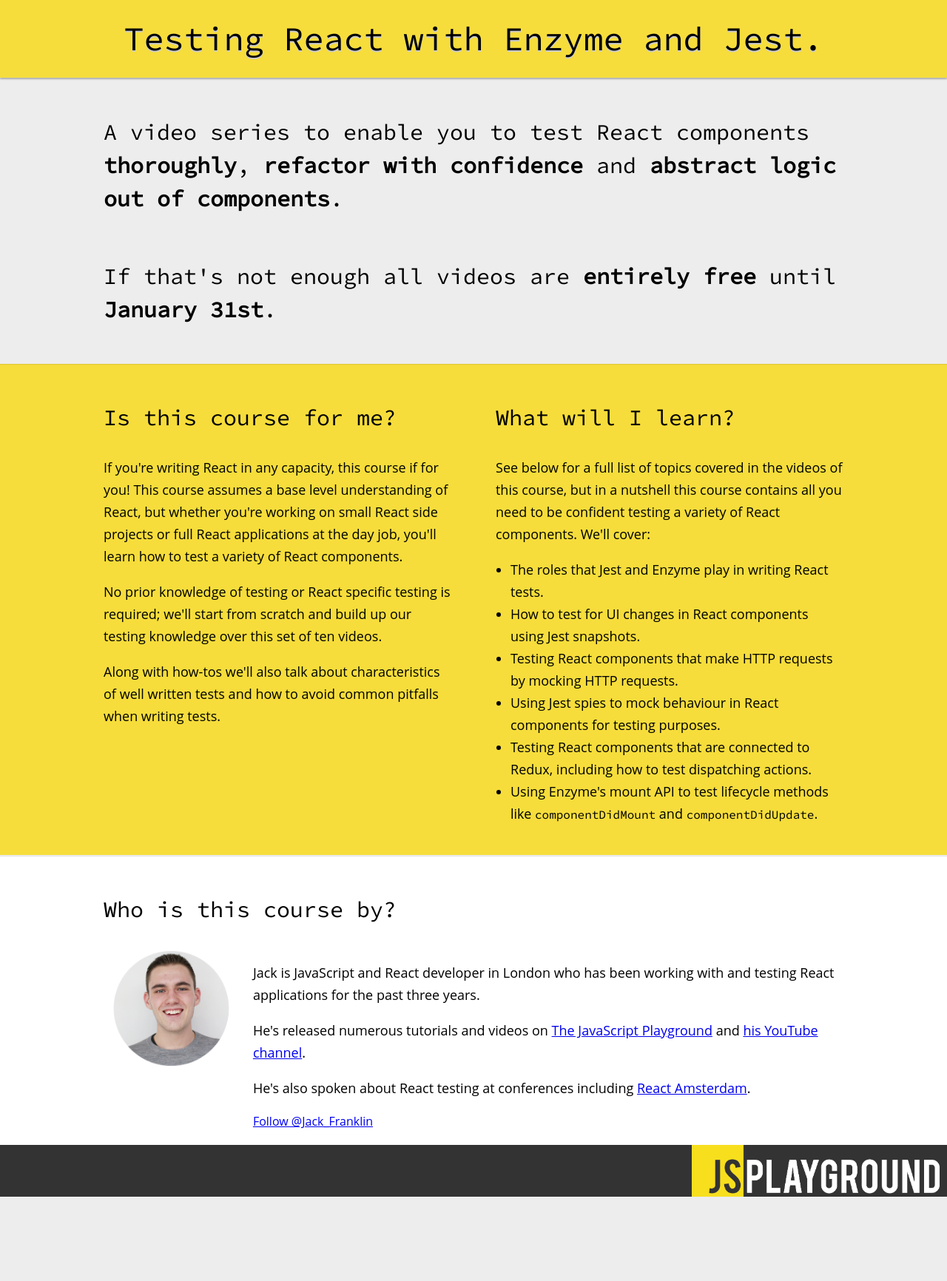
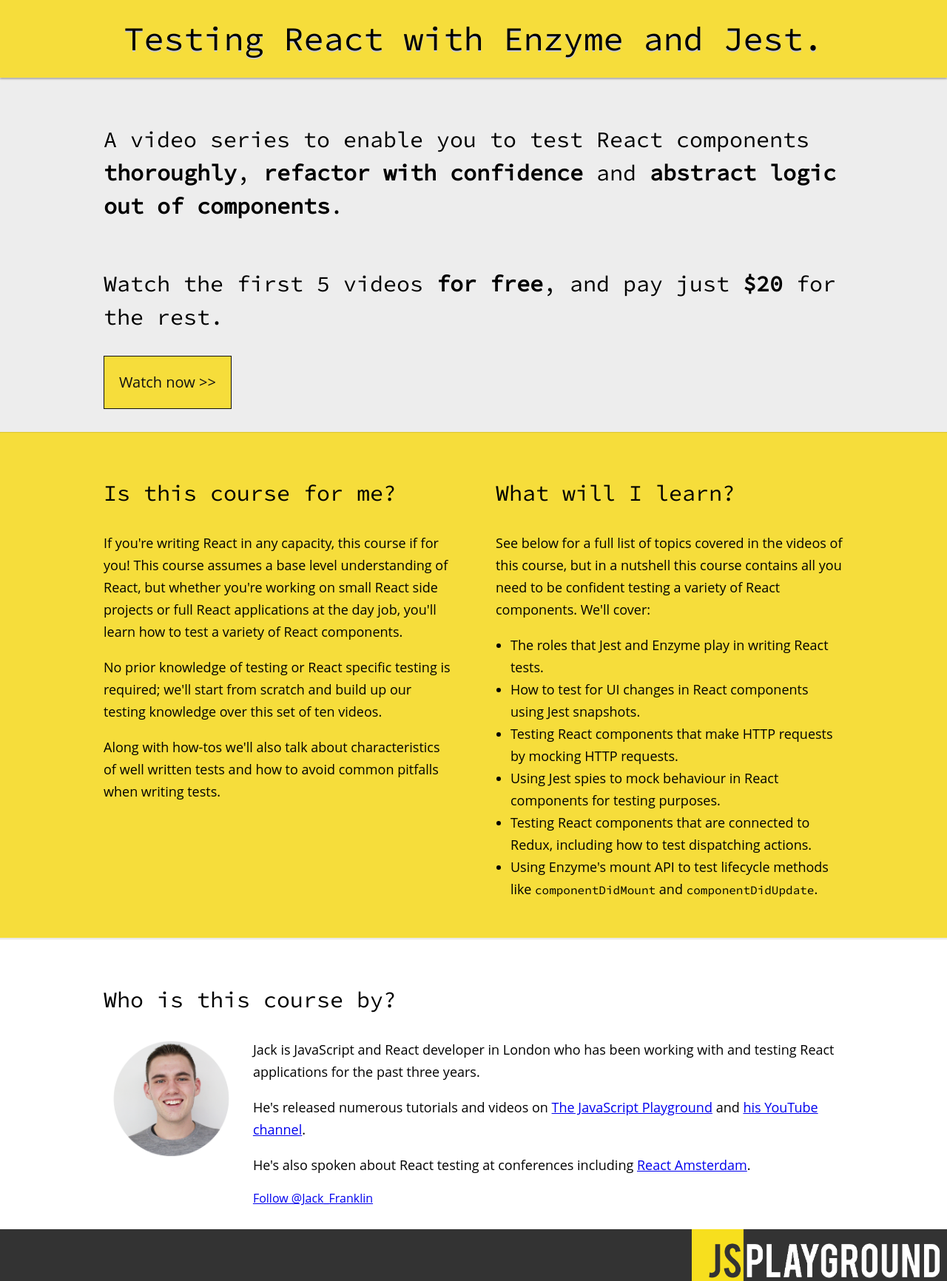
Before and after one commit to jackfranklin/javascriptplayground.com, a Jekyll site: the page built from testing-react-enzyme-jest/index.html, in a window 1280 px wide. Shown: the whole page at 74% size. Built offline with Jekyll 4.4.1, drawn with Linux system fonts in a browser that asks for light colours; comment, search, counter and statistics services are not loaded; before the commit the page ends 1618 px from its top, so only the background shows below that.

Commit message:
more testing site

```diff
--- a/_sass/_testing-react.scss
+++ b/_sass/_testing-react.scss
@@ -9,6 +9,10 @@ body {
   line-height: 1.5;
   background: #ededed;
   margin: 0;
+}
+
+h1 {
+  text-shadow: 0px 2px 0px #ccc;
 }
 
 header {
@@ -43,7 +47,6 @@ header h1 {
   text-align: center;
   margin: 0 auto;
   line-height: 65px;
-  text-shadow: 0px 2px 0px #ccc;
 }
 
 header h3 {
@@ -85,6 +88,7 @@ header h3 {
   justify-content: space-between;
   display: flex;
   flex-wrap: wrap;
+  padding: 10px;
 }
 
 .content-block h3 {
@@ -124,6 +128,27 @@ header h3 {
 
 .about-author-content {
   margin-left: 20px;
+
+  > p:first-of-type {
+    margin-top: 0;
+  }
+}
+
+.get-started,
+.watch-now {
+  padding: 1em;
+  display: inline-block;
+  font-size: 20px;
+  text-decoration: none;
+  color: #111;
+  background: #f6dd3b;
+  border: 1px solid #111;
+  transition: all 0.2s;
+  position: relative;
+
+  &:hover {
+    background: #fff;
+  }
 }
 
 @media screen and (max-width: 799px) {
@@ -132,3 +157,20 @@ header h3 {
     width: 100%;
   }
 }
+
+.videos {
+  .video-container {
+    padding: 20px 0;
+
+    &:nth-of-type(odd) {
+      background: #f6dd3b;
+    }
+  }
+
+  h3 {
+    margin: 0;
+  }
+  img {
+    float: left;
+  }
+}
--- a/testing-react-enzyme-jest/index.html
+++ b/testing-react-enzyme-jest/index.html
@@ -36,7 +36,10 @@ layout: none
     <section class="content-block">
       <div class="container">
         <h3>A video series to enable you to test React components <strong>thoroughly</strong>, <strong>refactor with confidence</strong> and <strong>abstract logic out of components</strong>.</h3>
-        <h3>If that's not enough all videos are <strong>entirely free</strong> until <strong>January 31st</strong>.</h3>
+
+        <h3>Watch the first 5 videos <strong>for free</strong>, and pay just <strong>$20</strong> for the rest.</h3>
+
+        <a href="watch/" class="get-started">Watch now >></a>
       </div>
     </section>
     <section class="content-block content-block-a">
```
Also changed, not shown: testing-react-enzyme-jest/watch.html (added, +78 -0 lines).
